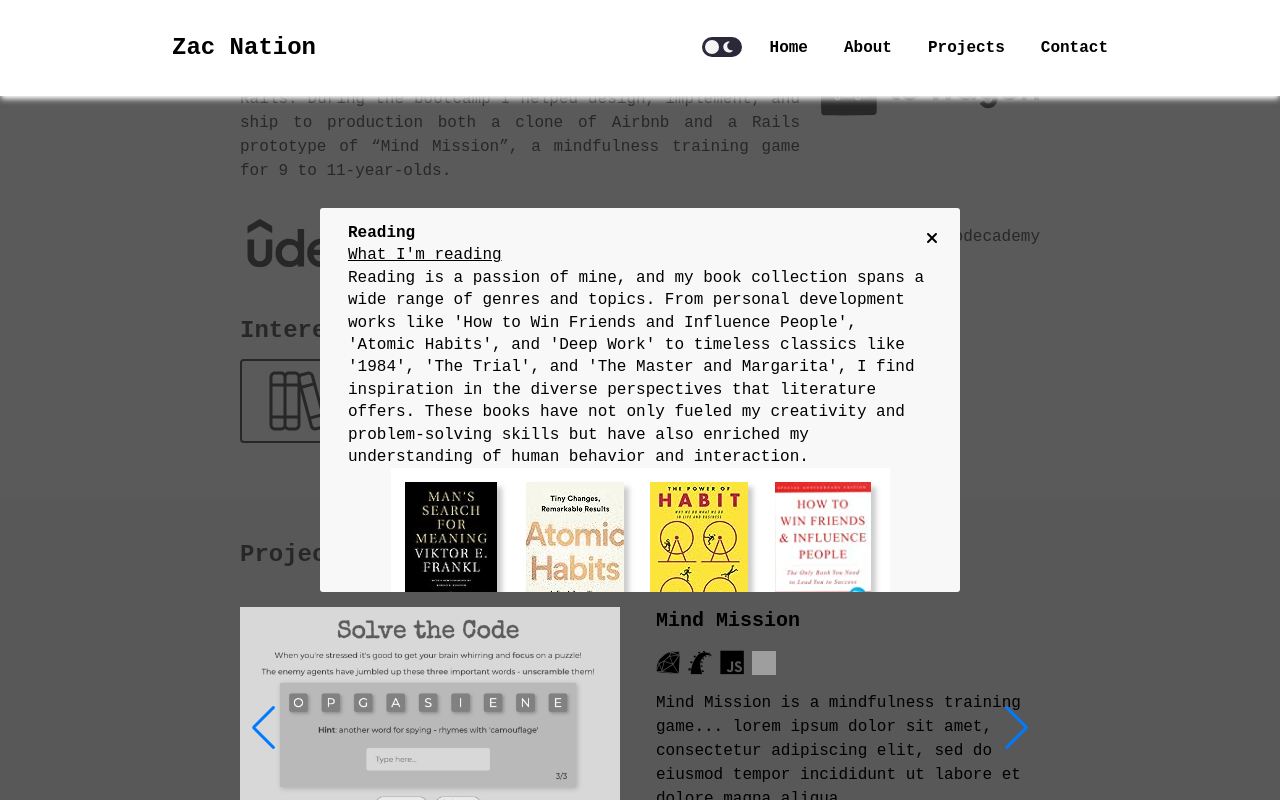
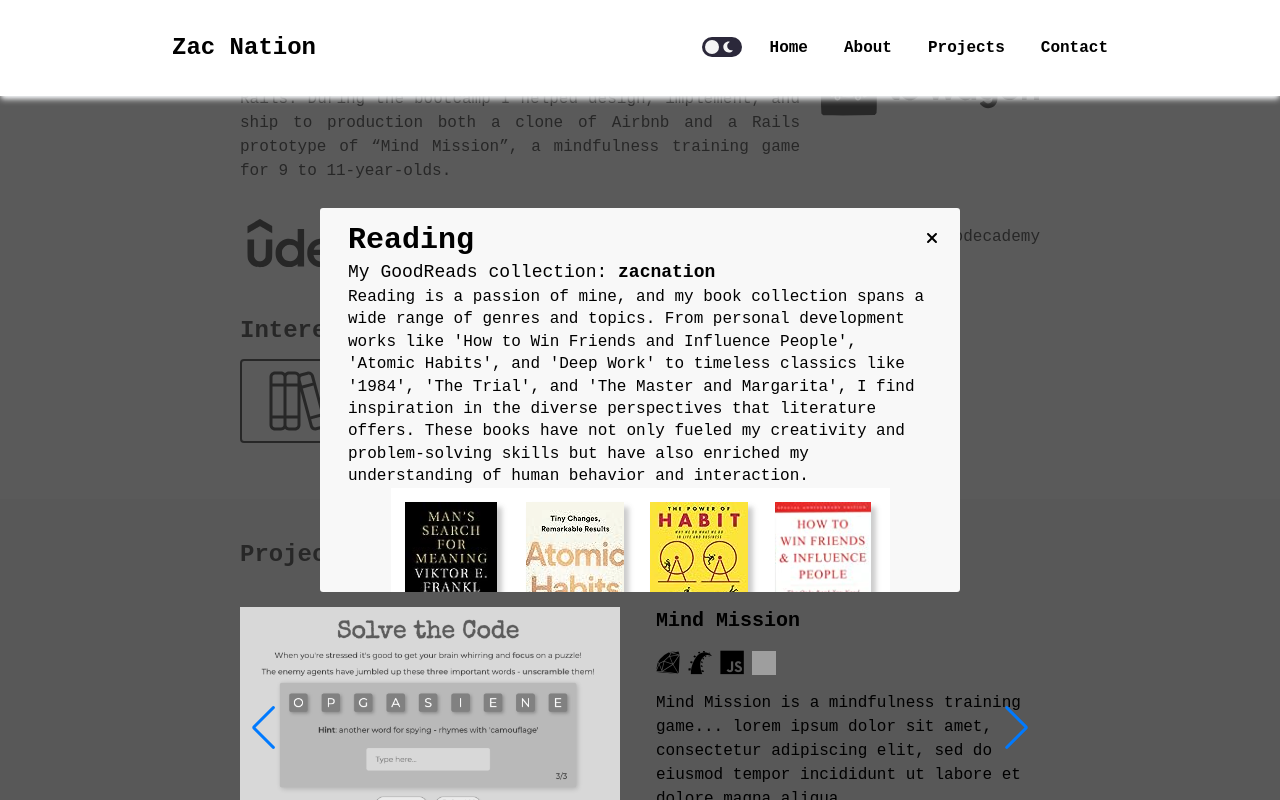
Before and after one commit to zacnation/react-portfolio, a React (Vite) app: page / in a window 1280 px wide. Both pictures are taken after a click on the button "Reading". Shown: the part 1193-1993 px from the top of the page. Built offline with nearby package versions, Linux system fonts and the light colour scheme; grey boxes are pictures that could not be loaded.

Commit message:
Add dynamic url

```diff
--- a/src/components/About.jsx
+++ b/src/components/About.jsx
@@ -88,7 +88,7 @@ export default function About(props) {
             'https://www.goodreads.com/review/list/169529187-zac?shelf=read'
           }
           imgSrc={'public/goodreads.png'}
-          linkText={"What I'm reading"}
+          linkText={'zacnation'}
         />
         <Modal
           title={'BSL'}
@@ -101,7 +101,6 @@ export default function About(props) {
               ? 'public/sign-language-inverted.svg'
               : 'public/sign-language.svg'
           }`}
-          urlSrc={'https://www.british-sign.co.uk/'}
           imgSrc={'public/goodreads.png'}
         />
         <Modal
@@ -115,7 +114,6 @@ export default function About(props) {
               ? 'public/raspberry-pi-inverted.svg'
               : 'public/raspberry-pi.svg'
           }`}
-          urlSrc={'https://www.british-sign.co.uk/'}
           imgSrc={'public/goodreads.png'}
         />
       </div>
--- a/src/components/Modal.jsx
+++ b/src/components/Modal.jsx
@@ -43,10 +43,14 @@ export default function Modal(props) {
               props.darkMode ? 'bg-very-dark text-white' : 'bg-light'
             }`}
           >
-            <h2 className="font-bold">{props.title}</h2>
-            <a href={props.urlSrc} className="underline">
-              {props.linkText}
-            </a>
+            <h2 className="font-bold text-3xl">{props.title}</h2>
+            {props.linkText && (
+              <a href={props.urlSrc} className="text-lg">
+                My GoodReads collection:{' '}
+                <span className="font-bold">{props.linkText}</span>
+              </a>
+            )}
+
             <p>{props.description}</p>
             <img src={props.imgSrc} alt="" className="m-auto" />
             <button className="close-modal" onClick={toggleModal}>
@@ -67,7 +71,7 @@ Modal.propTypes = {
   title: PropTypes.string.isRequired,
   description: PropTypes.string.isRequired,
   iconSrc: PropTypes.string.isRequired,
-  urlSrc: PropTypes.string.isRequired,
+  urlSrc: PropTypes.string,
   imgSrc: PropTypes.string.isRequired,
   linkText: PropTypes.string,
 };
```
